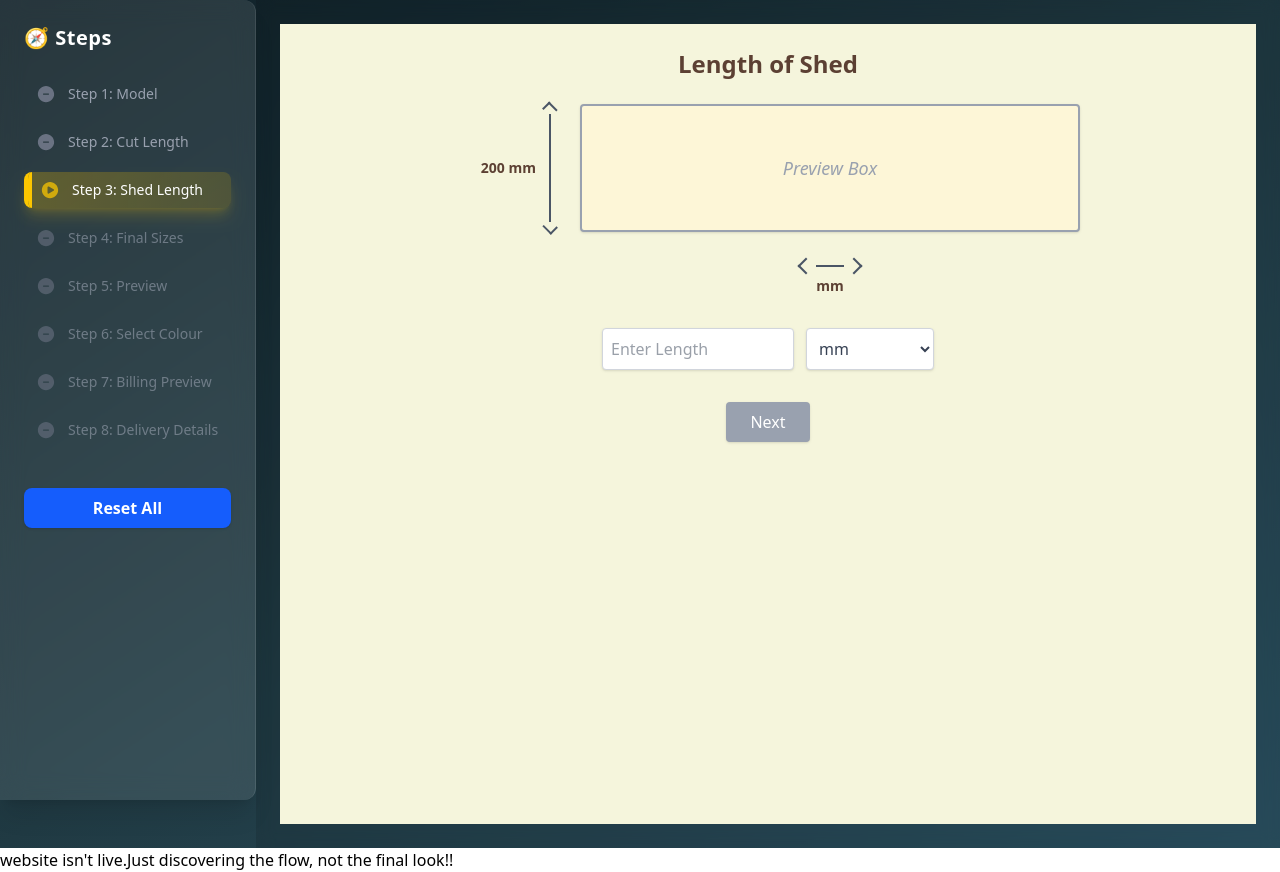
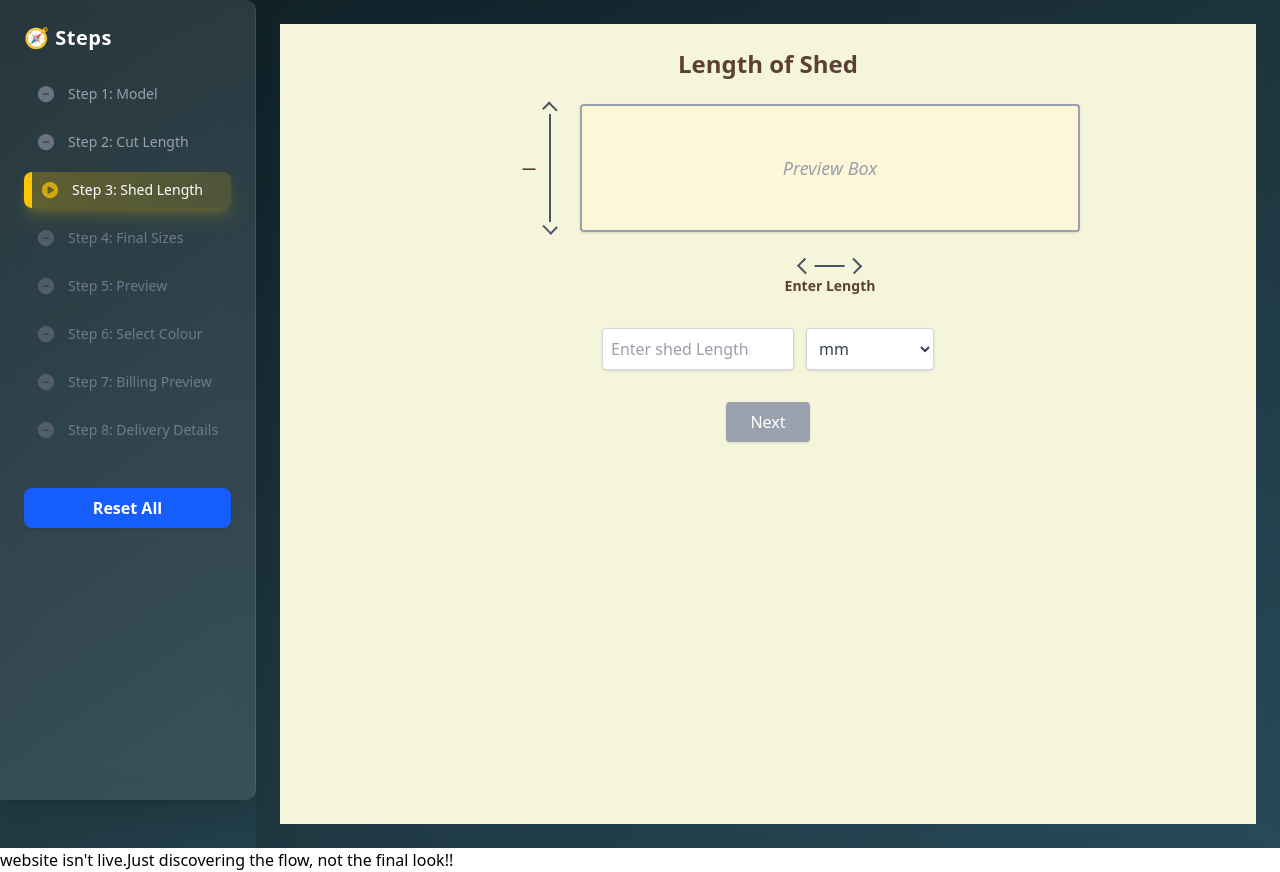
Before and after one commit to INZAMAMULHAQUE-0/kickPlate, a React (Vite) app in the folder client/: page /order/step3 in a window 1280 px wide. Built offline with nearby package versions, Linux system fonts and the light colour scheme.

Commit message:
updated after the width additon and all 2

```diff
--- a/client/src/context/KickplateContext.jsx
+++ b/client/src/context/KickplateContext.jsx
@@ -18,7 +18,7 @@ export const KickplateProvider = ({ children }) => {
       model: 'Closed Joint',
       width: '200',
       widthUnit: 'mm',
-      cutLength: '200',
+      cutLength: '',
       cutLengthUnit: 'mm',
       shedLength: '',
       shedLengthUnit: 'mm',
@@ -71,10 +71,10 @@ export const KickplateProvider = ({ children }) => {
     setAllSets(prev => [...prev, kickplateData]);
 
     setKickplateData({
-      model: 'default',
+      model: 'Closed Joint',
       width: '200',
       widthUnit: 'mm',
-      cutLength: '200',
+      cutLength: '',
       cutLengthUnit: 'mm',
       shedLength: '',
       shedLengthUnit: 'mm',
--- a/client/src/pages/Step2_CutLength.jsx
+++ b/client/src/pages/Step2_CutLength.jsx
@@ -9,17 +9,14 @@ const Step2_CutLength = () => {
   const [inputValue, setInputValue] = useState('');
   const [selectedUnit, setSelectedUnit] = useState('mm');
 
-  // Conversion utility
+  // Convert value to millimeters
   const convertToMM = (value, unit) => {
     const val = parseFloat(value);
     if (isNaN(val)) return 0;
     switch (unit) {
-      case 'cm':
-        return val * 10;
-      case 'meter':
-        return val * 1000;
-      default:
-        return val;
+      case 'cm': return val * 10;
+      case 'meter': return val * 1000;
+      default: return val;
     }
   };
 
@@ -27,31 +24,19 @@ const Step2_CutLength = () => {
     const mm = parseFloat(kickplateData.cutLength);
     if (isNaN(mm)) return '';
     switch (selectedUnit) {
-      case 'cm':
-        return (mm / 10).toFixed(1);
-      case 'meter':
-        return (mm / 1000).toFixed(2);
-      default:
-        return mm.toString();
+      case 'cm': return (mm / 10).toFixed(1);
+      case 'meter': return (mm / 1000).toFixed(2);
+      default: return mm.toString();
     }
   };
 
-  // On mount: set default if missing
+  // Load existing values if present, no default applied
   useEffect(() => {
-    if (!kickplateData.cutLength || !kickplateData.cutLengthUnit) {
-      setKickplateData({
-        ...kickplateData,
-        cutLength: '',
-        cutLengthUnit: 'mm',
-      });
-    } else {
-      const formatted = displayFormattedValue();
-      setInputValue(formatted);
-      setSelectedUnit(kickplateData.cutLengthUnit || 'mm');
+    if (kickplateData.cutLengthUnit) {
+      setSelectedUnit(kickplateData.cutLengthUnit);
     }
   }, []);
 
-  // Handle input change
   const handleLengthChange = (val) => {
     setInputValue(val);
     const converted = convertToMM(val, selectedUnit);
@@ -105,9 +90,8 @@ const Step2_CutLength = () => {
         Cut Length
       </h1>
 
-      {/* Preview Area with Arrow */}
+      {/* Arrow Preview */}
       <div className="relative flex items-center justify-center mb-10">
-        {/* Arrow + Label */}
         <div className="flex items-center mr-4">
           <div className="text-[#5c4033] font-semibold text-sm mr-2 w-24 text-right">
             {getLabel()}
@@ -128,11 +112,12 @@ const Step2_CutLength = () => {
         </div>
       </div>
 
-      {/* Input + Unit Selection */}
+      {/* Inputs */}
       <div className="flex gap-2 mb-4">
         <input
           type="number"
           min="0"
+          placeholder="Cut Length"
           value={inputValue}
           onChange={(e) => handleLengthChange(e.target.value)}
           className="p-2 rounded bg-white border border-gray-300 text-black w-32"
@@ -148,7 +133,7 @@ const Step2_CutLength = () => {
         </select>
       </div>
 
-      {/* Next Button */}
+      {/* Next */}
       <button
         onClick={handleNext}
         disabled={!isValidHeight}
--- a/client/src/pages/Step3_ShedLength.jsx
+++ b/client/src/pages/Step3_ShedLength.jsx
@@ -1,4 +1,4 @@
-import React, { useEffect } from 'react';
+import React, { useEffect, useState } from 'react';
 import { useNavigate } from 'react-router-dom';
 import { useKickplate } from '../context/KickplateContext';
 
@@ -6,77 +6,99 @@ const Step3_ShedLength = () => {
   const navigate = useNavigate();
   const { kickplateData, setKickplateData, stepStatus, setStepStatus } = useKickplate();
 
+  const [inputValue, setInputValue] = useState('');
+  const [selectedUnit, setSelectedUnit] = useState('mm');
+
+  // Load existing values on mount
+  useEffect(() => {
+    if (kickplateData.shedLength && kickplateData.shedLengthUnit) {
+      const mm = parseFloat(kickplateData.shedLength);
+      let displayValue = mm;
+
+      switch (kickplateData.shedLengthUnit) {
+        case 'cm':
+          displayValue = mm / 10;
+          break;
+        case 'meter':
+          displayValue = mm / 1000;
+          break;
+        default:
+          displayValue = mm;
+      }
+
+      setInputValue(displayValue.toString());
+      setSelectedUnit(kickplateData.shedLengthUnit);
+    }
+  }, []);
+
+  // Convert any unit to mm
   const convertToMM = (value, unit) => {
     const val = parseFloat(value);
     if (isNaN(val)) return 0;
     switch (unit) {
-      case 'cm': return val * 10;
-      case 'meter': return val * 1000;
-      default: return val;
+      case 'cm':
+        return val * 10;
+      case 'meter':
+        return val * 1000;
+      default:
+        return val;
     }
   };
 
-  useEffect(() => {
-    if (
-      kickplateData.shedLength &&
-      kickplateData.shedLengthUnit &&
-      kickplateData.shedLengthUnit !== 'mm'
-    ) {
-      const converted = convertToMM(kickplateData.shedLength, kickplateData.shedLengthUnit);
-      setKickplateData({
-        ...kickplateData,
-        shedLength: converted.toString(),
-        shedLengthUnit: 'mm',
-      });
-    }
-  }, []);
+  const handleInputChange = (val) => {
+    setInputValue(val);
+    const mmValue = convertToMM(val, selectedUnit);
+    setKickplateData({
+      ...kickplateData,
+      shedLength: mmValue.toString(),
+      shedLengthUnit: selectedUnit,
+    });
+  };
 
-  const shedLengthValue = parseFloat(kickplateData.shedLength) || 0;
-  const isValidLength = shedLengthValue > 0;
+  const handleUnitChange = (unit) => {
+    setSelectedUnit(unit);
+    const mmValue = convertToMM(inputValue, unit);
+    setKickplateData({
+      ...kickplateData,
+      shedLength: mmValue.toString(),
+      shedLengthUnit: unit,
+    });
+  };
+
+  const parsedLength = parseFloat(inputValue);
+  const isValidLength = !isNaN(parsedLength) && parsedLength > 0;
 
   const getArrowWidth = () => {
     if (!isValidLength) return 60;
     const scale = 2;
     const min = 60;
     const max = 500;
-    return Math.min(Math.max(shedLengthValue * scale, min), max);
+    return Math.min(Math.max(convertToMM(parsedLength, selectedUnit) * scale, min), max);
   };
 
   const dynamicArrowWidth = getArrowWidth();
 
+  const formatCutLengthDisplay = () => {
+    const val = parseFloat(kickplateData.cutLength);
+    const unit = kickplateData.cutLengthUnit || 'mm';
+
+    if (isNaN(val)) return '—';
+
+    switch (unit) {
+      case 'cm':
+        return `${(val / 10).toFixed(1)} cm`;
+      case 'meter':
+        return `${(val / 1000).toFixed(2)} meter`;
+      default:
+        return `${val.toFixed(0)} mm`;
+    }
+  };
+
   const handleNext = () => {
     if (!isValidLength) return;
-
-    const converted = convertToMM(kickplateData.shedLength, kickplateData.shedLengthUnit);
-    setKickplateData({
-      ...kickplateData,
-      shedLength: converted.toString(),
-      shedLengthUnit: 'mm',
-    });
-
     setStepStatus(prev => ({ ...prev, step3: true }));
     navigate('/order/step4');
   };
-
-  const formatDisplay = (value, unit) => {
-    const val = parseFloat(value);
-    if (isNaN(val)) return '';
-    let displayValue = val;
-
-    switch (unit) {
-      case 'cm':
-        displayValue = val / 10;
-        return `${Number(displayValue.toFixed(1))} cm`;
-      case 'meter':
-        displayValue = val / 1000;
-        return `${Number(displayValue.toFixed(2))} m`;
-      default:
-        return `${Number(val.toFixed(0))} mm`;
-    }
-  };
-
-  const formattedCutLength = formatDisplay(kickplateData.cutLength, kickplateData.cutLengthUnit);
-
 
   return (
     <div className="min-h-screen bg-[#f5f5dc] flex flex-col items-center p-6">
@@ -90,7 +112,7 @@ const Step3_ShedLength = () => {
           {/* Vertical Arrow */}
           <div className="flex items-center mr-6">
             <div className="text-sm font-semibold text-right mr-2 w-20 text-[#5c4033]">
-              {formattedCutLength}
+              {formatCutLengthDisplay()}
             </div>
             <div
               className="flex flex-col items-center justify-center transition-all duration-300 ease-in-out"
@@ -108,18 +130,18 @@ const Step3_ShedLength = () => {
               <span className="text-gray-400 italic text-lg">Preview Box</span>
             </div>
 
-            {/* Horizontal Arrow Below */}
+            {/* Horizontal Arrow */}
             <div className="absolute bottom-[-64px] left-1/2 -translate-x-1/2 flex flex-col items-center">
               <div
                 className="flex items-center transition-all duration-300 ease-in-out"
                 style={{ width: `${dynamicArrowWidth}px`, maxWidth: '500px' }}
               >
                 <div className="w-3 h-3 border-t-2 border-l-2 border-gray-600 rotate-[-45deg]" />
-                <div className="h-0.5 bg-gray-600 flex-grow mx-1" />
+                <div className="h-0.5 bg-gray-600 flex-grow mx-1 min-w-[30px]" />
                 <div className="w-3 h-3 border-t-2 border-l-2 border-gray-600 rotate-[135deg]" />
               </div>
               <div className="mt-1 text-[#5c4033] font-semibold text-sm text-center">
-                {kickplateData.shedLength} {kickplateData.shedLengthUnit}
+                {isValidLength ? `${inputValue} ${selectedUnit}` : 'Enter Length'}
               </div>
             </div>
           </div>
@@ -131,18 +153,14 @@ const Step3_ShedLength = () => {
         <input
           type="number"
           min="0.01"
-          placeholder="Enter Length"
-          value={kickplateData.shedLength}
-          onChange={(e) =>
-            setKickplateData({ ...kickplateData, shedLength: e.target.value })
-          }
+          placeholder="Enter shed Length"
+          value={inputValue}
+          onChange={(e) => handleInputChange(e.target.value)}
           className="p-2 w-48 rounded bg-white border border-gray-300 text-gray-700 shadow-sm"
         />
         <select
-          value={kickplateData.shedLengthUnit}
-          onChange={(e) =>
-            setKickplateData({ ...kickplateData, shedLengthUnit: e.target.value })
-          }
+          value={selectedUnit}
+          onChange={(e) => handleUnitChange(e.target.value)}
           className="p-2 w-32 rounded bg-white border border-gray-300 text-gray-700 shadow-sm"
         >
           <option value="mm">mm</option>
@@ -156,9 +174,7 @@ const Step3_ShedLength = () => {
         onClick={handleNext}
         disabled={!isValidLength}
         className={`px-6 py-2 text-white rounded shadow transition duration-200 ${
-          isValidLength
-            ? 'bg-[#8b4513] hover:bg-[#7a3e00]'
-            : 'bg-gray-400 cursor-not-allowed'
+          isValidLength ? 'bg-[#8b4513] hover:bg-[#7a3e00]' : 'bg-gray-400 cursor-not-allowed'
         }`}
       >
         Next
```
